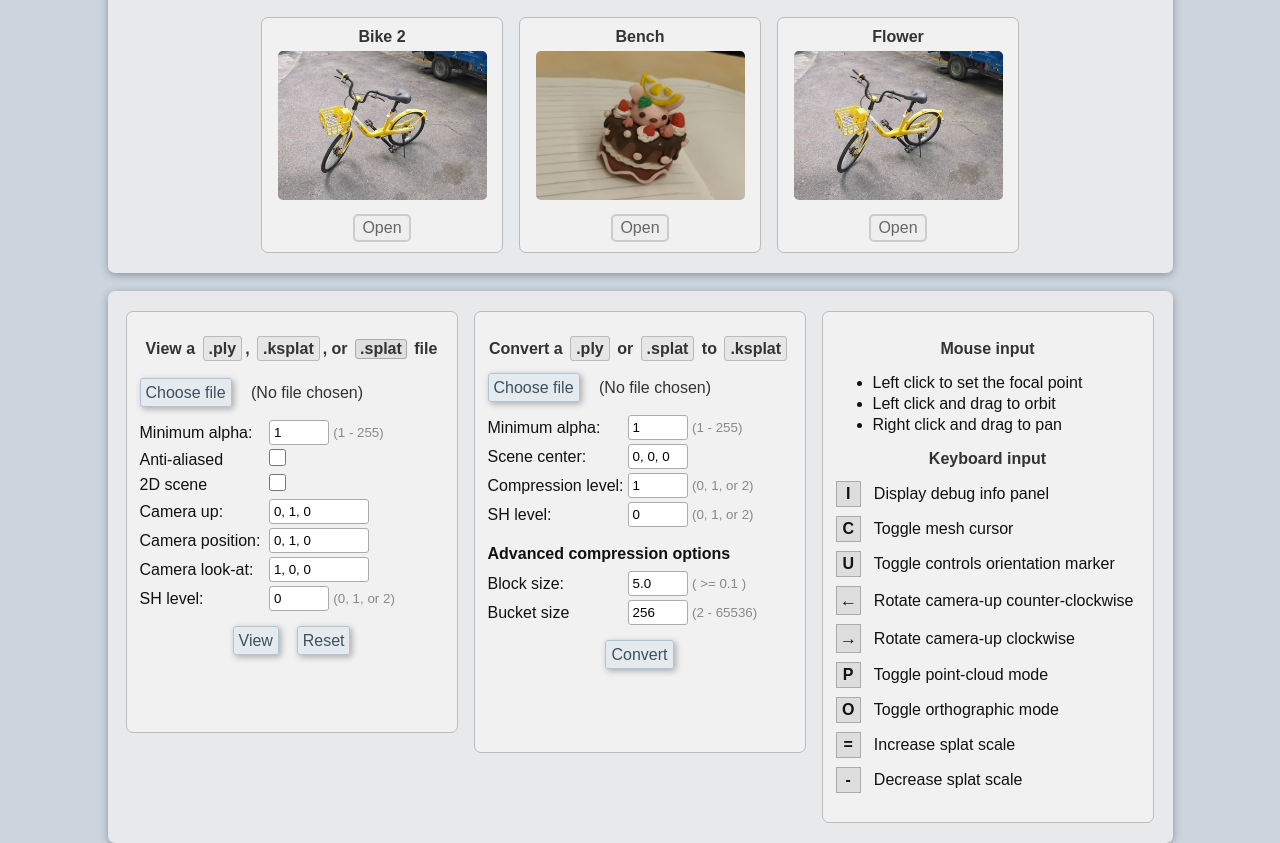
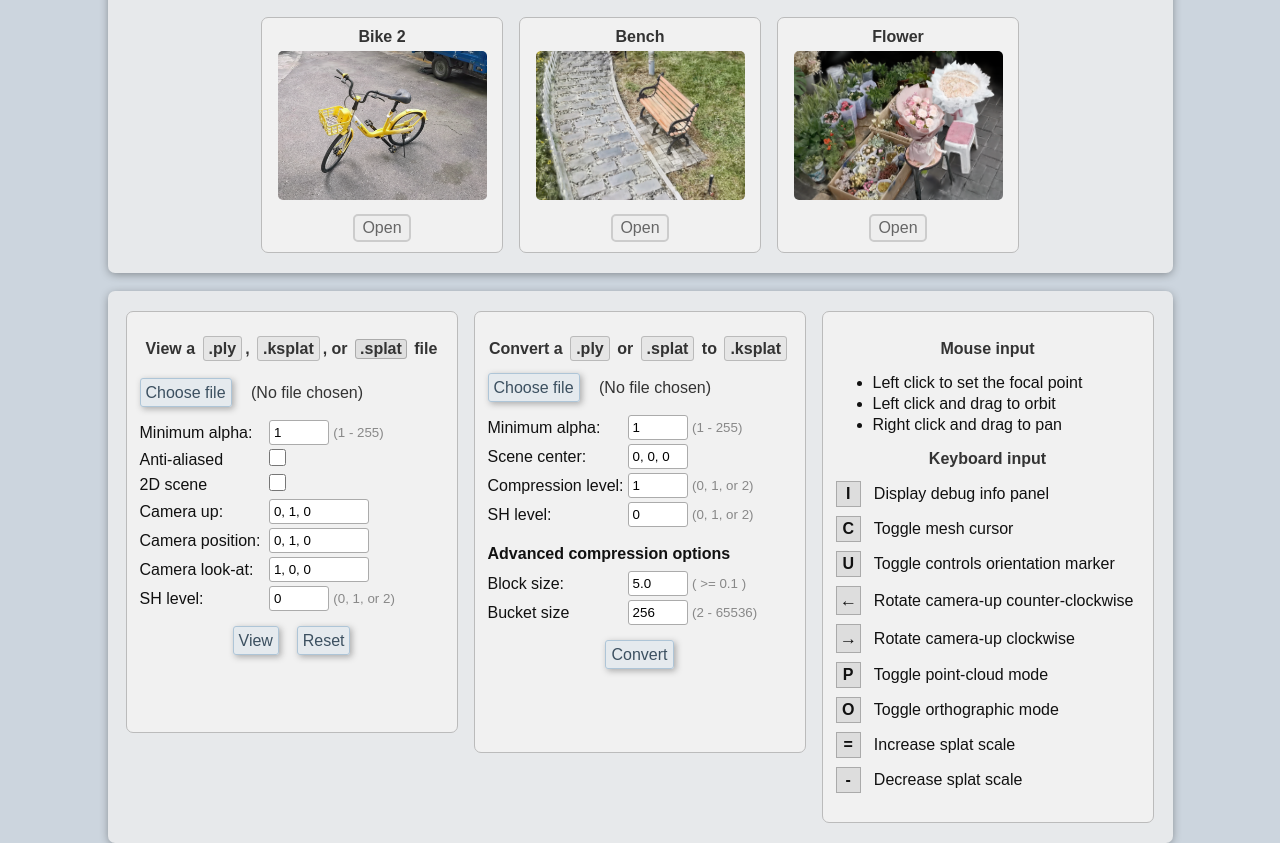
Before and after one commit to Jessie-Lai/jessie-lai.github.io, a plain HTML site: page demo/index.html in a window 1280 px wide. Shown: the part 1076-1919 px from the top of the page. Drawn offline with nearby package versions, Linux system fonts and the light colour scheme.

Commit message:
add images

```diff
--- a/demo/index.html
+++ b/demo/index.html
@@ -719,7 +719,7 @@
 
             <div class="demo-scene-panel">
               <div class="small-title">Bench</div>
-              <img src="assets/images/cake.png" class="demo-scene-panel-image">
+              <img src="assets/images/bench.png" class="demo-scene-panel-image">
               <div class="demo-scene-button-row">
                 <div class="demo-scene-button" onclick="openDemo('bench', [['mode', '0']])">Open</div>
               </div>
@@ -727,7 +727,7 @@
 
             <div class="demo-scene-panel">
               <div class="small-title">Flower</div>
-              <img src="assets/images/data2.png" class="demo-scene-panel-image">
+              <img src="assets/images/flower.png" class="demo-scene-panel-image">
               <div class="demo-scene-button-row">
                 <div class="demo-scene-button" onclick="openDemo('flower', [['mode', '0']])">Open</div>
               </div>
```
Also changed, not shown: demo/assets/images/bench.png (added), demo/assets/images/flower.png (added).
